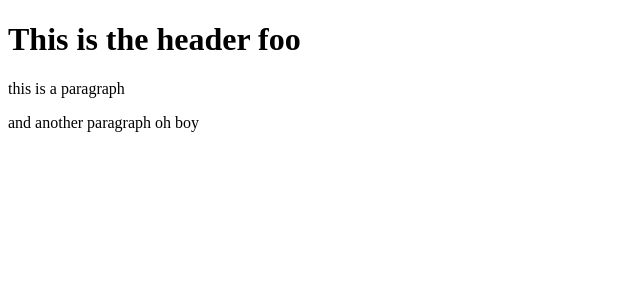
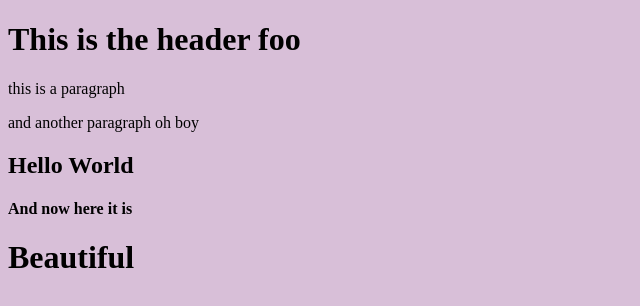
Before and after one commit to Daniel891260/git-test, a website: page index.html in a window 1280 px wide. Shown: the whole page, without its empty margins (0-640 px from the left). Drawn offline with Linux system fonts and the light colour scheme.

Commit message:
Using NPM

```diff
--- a/index.html
+++ b/index.html
@@ -1,8 +1,17 @@
 <!DOCTYPE html>
 <html>
+    <head>
+        <style>
+            body {
+                background-color:thistle;            }
+        </style>
+    </head>
     <body>
         <h1>This is the header foo</h1>
         <p> this is a paragraph</p>
         <p> and another paragraph oh boy</p>
+        <h2> Hello World</h2>
+        <h4>And now here it is</h4>
+        <h1>Beautiful</h1>
     </body>
 </html>
```
Also changed, not shown: package.json (added, +24 -0 lines), 2 other files.
